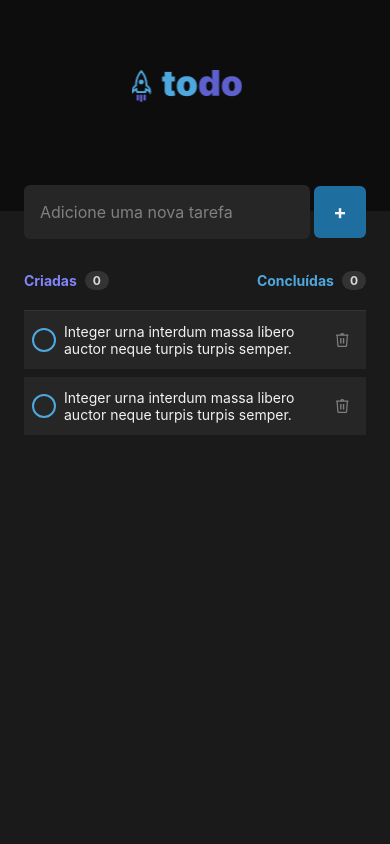
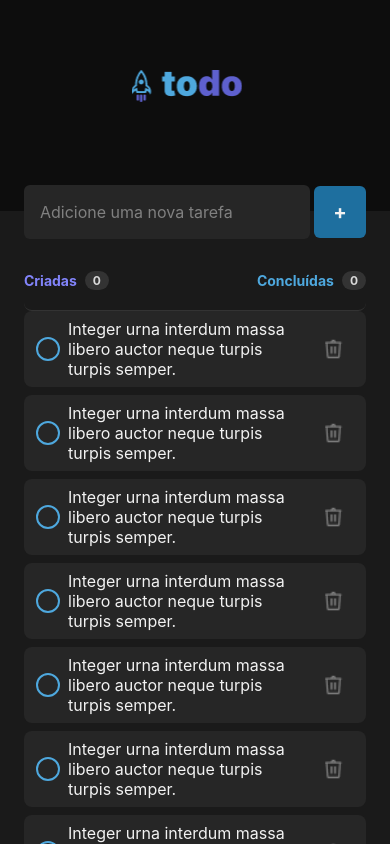
Before and after one commit to RenanFachin/RS_RN_ToDoApp, a React Native app: screen / in a window 390 px wide. Built offline with nearby package versions, Linux system fonts and the light colour scheme.

Commit message:
Termina estilização do componente TaskItem - variações conforme estado

```diff
--- a/src/components/TaskItem/index.tsx
+++ b/src/components/TaskItem/index.tsx
@@ -2,30 +2,48 @@ import { TouchableOpacity, View, Text, Image } from "react-native"
 import { styles } from "./styles"
 
 import trashIconImage from '../../assets/trash.png'
+import checkIconItemImage from '../../assets/checkItemIcon.png'
+import { useState } from "react"
+
 
 export function TaskItem() {
+  const [taskCompleted, setTaskCompleted] = useState(false)
+
+  function Toggle() {
+    setTaskCompleted(!taskCompleted)
+    console.log('Clicou no botão de toggle da task')
+  }
+
+  function removeTask(){
+    console.log('Clicou no botão de remover')
+  }
+
   return (
     <View style={styles.container}>
       <View style={styles.content}>
 
-        <TouchableOpacity>
-          <View style={styles.circle}>
-
-          </View>
+        <TouchableOpacity onPress={Toggle}>
+          {taskCompleted ? (
+            <View style={[styles.circle, styles.checkedItem]}>
+              <Image source={checkIconItemImage} style={styles.checkIcon} />
+            </View>
+          ) : (
+            <View style={[styles.circle, styles.emptyCircle]} />
+          )}
         </TouchableOpacity>
 
-        <Text style={styles.taskText}>
+        <Text style={[styles.taskText, taskCompleted && styles.completedTextTask]}>
           Integer urna interdum massa libero auctor neque turpis turpis semper.
         </Text>
 
-        <TouchableOpacity>
+        <TouchableOpacity onPress={removeTask}>
           <Image
             source={trashIconImage}
             style={styles.trash}
           />
         </TouchableOpacity>
 
-      </View>
-    </View>
+      </View >
+    </View >
   )
 }
--- a/src/components/TaskItem/styles.ts
+++ b/src/components/TaskItem/styles.ts
@@ -10,24 +10,40 @@ export const styles = StyleSheet.create({
     alignItems: 'center',
     gap: 8,
     marginBottom: 8,
-    paddingHorizontal: 8,
-    paddingVertical: 12,
+    paddingHorizontal: 12,
+    paddingVertical: 8,
+    borderRadius: 8,
     backgroundColor: '#262626',
+  },
+  emptyCircle: {
+    borderColor: '#4EA8DE',
   },
   circle: {
     width: 24,
     height: 24,
-    borderColor: '#4EA8DE',
     borderRadius: 12,
     borderWidth: 2
+  },
+  checkedItem: {
+    alignItems: "center",
+    justifyContent: "center",
+  },
+  checkIcon: {
+    width: 32,
+    height: 32,
   },
   taskText: {
     flex: 1,
     color: '#F2F2F2',
-    fontSize: 14,
+    fontSize: 16,
+  },
+  completedTextTask:{
+    color: '#808080',
+    textDecorationLine:  'line-through',
+    textDecorationStyle: 'solid'
   },
   trash: {
-    width: 32,
-    height: 32,
+    width: 42,
+    height: 42,
   }
 })
--- a/src/components/Tasks/index.tsx
+++ b/src/components/Tasks/index.tsx
@@ -6,7 +6,7 @@ import { useState } from "react";
 import { TaskItem } from "../TaskItem";
 
 export function Tasks() {
-  const [items, setItems] = useState(['teste', 'teste2'])
+  const [items, setItems] = useState(['teste', 'teste2', 'teste3', 'teste4', 'teste', 'teste2', 'teste3', 'teste4', 'teste', 'teste2', 'teste3', 'teste4'])
   // const [items, setItems] = useState([])
 
   return (
@@ -14,11 +14,6 @@ export function Tasks() {
       <FlatList
         data={items}
         renderItem={({ item }) => (
-          // <View>
-          //   <Text>
-          //     {item}
-          //   </Text>
-          // </View>
           <TaskItem />
         )}
 
--- a/src/screens/Home/index.tsx
+++ b/src/screens/Home/index.tsx
@@ -5,6 +5,11 @@ import Logo from '../../assets/Logo.png'
 import { Tasks } from "../../components/Tasks";
 
 export function Home() {
+
+  function handleAddNewTask(){
+    console.log('Você clicou no botão de adicionar uma nova tarefa')
+  }
+
   return (
     <View style={styles.container}>
       <View style={styles.header}>
@@ -22,7 +27,7 @@ export function Home() {
             placeholderTextColor='#808080'
           />
 
-          <TouchableOpacity style={styles.button}>
+          <TouchableOpacity style={styles.button} onPress={handleAddNewTask}>
             <Text style={styles.buttonText}>
               +
             </Text>
--- a/src/screens/Home/styles.ts
+++ b/src/screens/Home/styles.ts
@@ -53,7 +53,8 @@ export const styles = StyleSheet.create({
     flexDirection: 'row',
     justifyContent: 'space-between',
     borderBottomWidth: 1,
-    borderBottomColor: '#333333'
+    borderBottomColor: '#333333',
+    borderRadius: 8
   },
   summaryItem: {
     flexDirection: 'row',
```
Also changed, not shown: src/assets/checkItemIcon.png (added).
